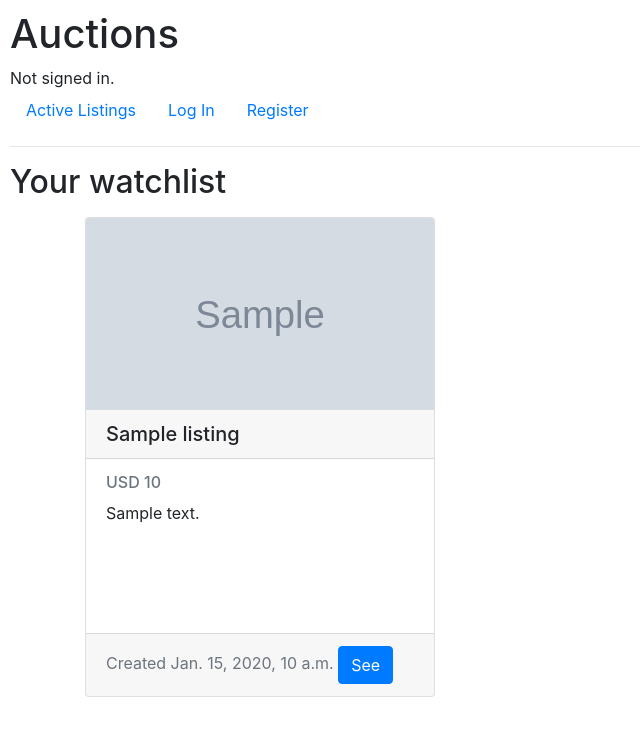
After one commit to agmaran/commerce, a Django app: template auctions/templates/auctions/watchlist.html in a window 1280 px wide. The commit adds this page. Shown: the top 736 px of the page, without its empty margins (0-640 px from the left). Run offline with Django 3.2, Linux system fonts and the light colour scheme; the template is opened without the code that fills it: most values are stand-ins (such as "Sample title", 1, 10 or a date in 2020); grey boxes marked "Sample" are stand-in pictures; some libraries are stand-ins or nearby versions.

Commit message:
watchlist

```diff
--- a/auctions/templates/auctions/layout.html
+++ b/auctions/templates/auctions/layout.html
@@ -28,6 +28,9 @@
             <a class="nav-link" href="{% url 'create' %}">Create Listing</a>
         </li>
         <li class="nav-item">
+            <a class="nav-link" href="{% url 'watchlist' %}">Watchlist</a>
+        </li>
+        <li class="nav-item">
             <a class="nav-link" href="{% url 'logout' %}">Log Out</a>
         </li>
         {% else %}
--- /dev/null
+++ b/auctions/templates/auctions/watchlist.html
@@ -0,0 +1,28 @@
+{% extends "auctions/layout.html" %}
+
+{% block title %}Your Watchlist{% endblock %}
+
+{% block body %}
+<h2>Your watchlist</h2>
+<div class="container">
+    <div class="row">
+        {% for listing in watchlist %}
+        <div class="col-4">
+            <div class="card mt-2" style="height: 30rem;">
+                <img src="{{listing.image}}" class="card-img-top" style="width: 100%; height:15vw; object-fit:cover;"
+                    alt="Listing photo">
+                <div class="card-header text-truncate h5">{{listing.title}}</div>
+                <div class="card-body">
+                    <h6 class="card-subtitle mb-2 text-muted">USD {{listing.price}}</h6>
+                    <p class="card-text text-truncate">{{listing.description}}</p>
+                </div>
+                <div class="card-footer text-muted">
+                    Created {{listing.date}}
+                    <a href="{% url 'listing' listing.id %}" class="btn btn-primary">See</a>
+                </div>
+            </div>
+        </div>
+        {% endfor %}
+    </div>
+</div>
+{% endblock %}
--- a/auctions/urls.py
+++ b/auctions/urls.py
@@ -12,5 +12,6 @@ urlpatterns = [
     path("<int:listing_id>/a_watchlist", views.a_watchlist, name="a_watchlist"),
     path("<int:listing_id>/r_watchlist", views.r_watchlist, name="r_watchlist"),
     path("<int:listing_id>/close", views.close, name="close"),
-    path("<int:listing_id>/comment", views.comment, name="comment")
+    path("<int:listing_id>/comment", views.comment, name="comment"),
+    path("watchlist", views.watchlist, name="watchlist")
 ]
--- a/auctions/views.py
+++ b/auctions/views.py
@@ -205,3 +205,8 @@ def comment(request, listing_id):
         'listing': listing,
         'form': form
     })
+
+def watchlist(request):
+    return render(request, "auctions/watchlist.html", {
+        'watchlist': request.user.watchlist.all()
+    })
```
Also changed, not shown: db.sqlite3.
